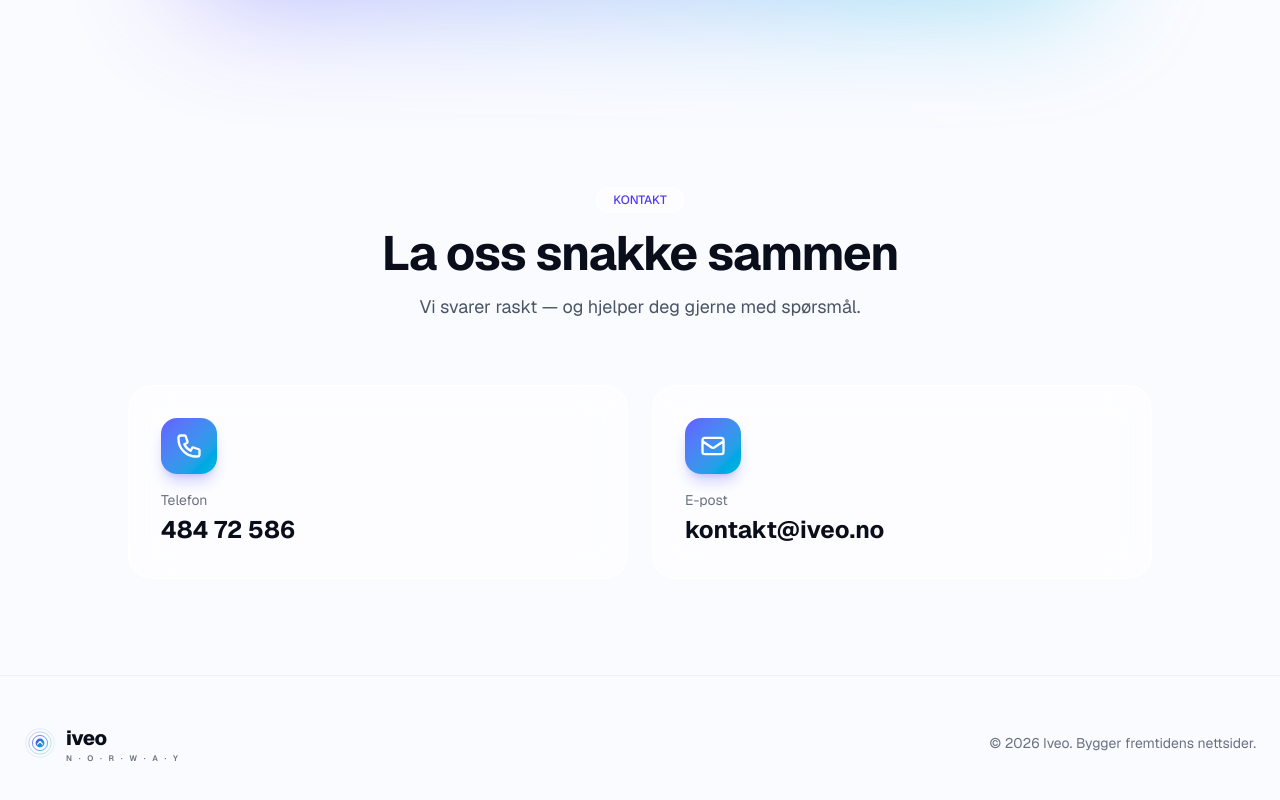
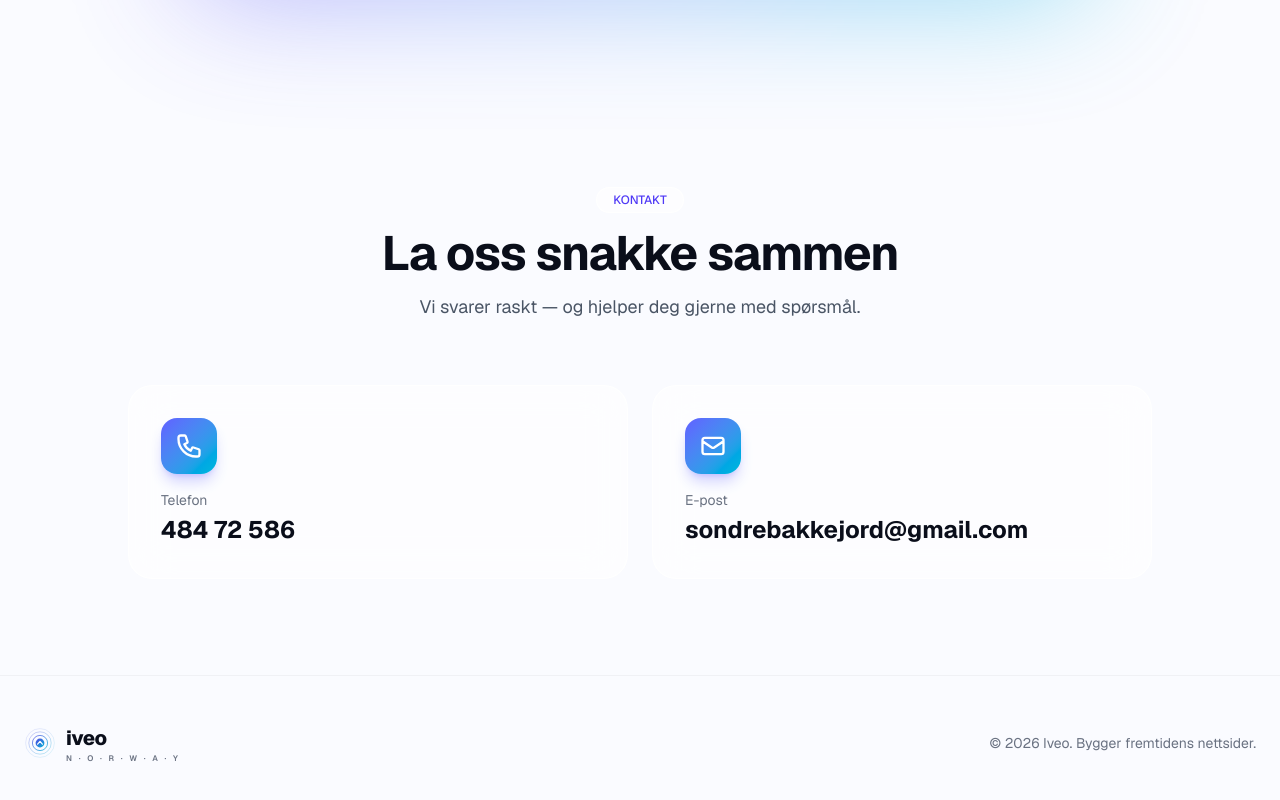
Before and after one commit to sondrebakkejord-cell/Iveo, a Next.js app: page / in a window 1280 px wide. Shown: the part 2876-3676 px from the top of the page. Built offline with nearby package versions, Linux system fonts and the light colour scheme.

Commit message:
Change contact email to sondrebakkejord@gmail.com

```diff
--- a/app/api/chat/route.ts
+++ b/app/api/chat/route.ts
@@ -15,7 +15,7 @@ OM IVEO:
 - AI-løsninger kommer snart (chatbots, automatisering, skreddersydde modeller)
 - Etablert 2026, holder til i Norge
 - Telefon: 484 72 586
-- E-post: kontakt@iveo.no
+- E-post: sondrebakkejord@gmail.com
 
 TJENESTER:
 - Nettsider & Hosting (samlet pakke): Custom design, mobiloptimalisert, SEO-vennlig, 99.9% oppetid, SSL, daglig backup
--- a/app/page.tsx
+++ b/app/page.tsx
@@ -258,7 +258,7 @@ export default function Home() {
             </a>
 
             <a
-              href="mailto:kontakt@iveo.no"
+              href="mailto:sondrebakkejord@gmail.com"
               className="group glass rounded-3xl p-8 border border-white/60 hover:border-indigo-200 hover:shadow-2xl hover:shadow-indigo-500/10 hover:-translate-y-1 transition-all"
             >
               <div className="w-14 h-14 rounded-2xl bg-gradient-to-br from-indigo-500 to-cyan-500 flex items-center justify-center mb-4 shadow-lg shadow-indigo-500/30">
@@ -267,7 +267,7 @@ export default function Home() {
                 </svg>
               </div>
               <div className="text-sm text-gray-500 mb-1">E-post</div>
-              <div className="text-2xl font-bold group-hover:text-indigo-600 transition">kontakt@iveo.no</div>
+              <div className="text-2xl font-bold group-hover:text-indigo-600 transition">sondrebakkejord@gmail.com</div>
             </a>
           </div>
         </div>
```
